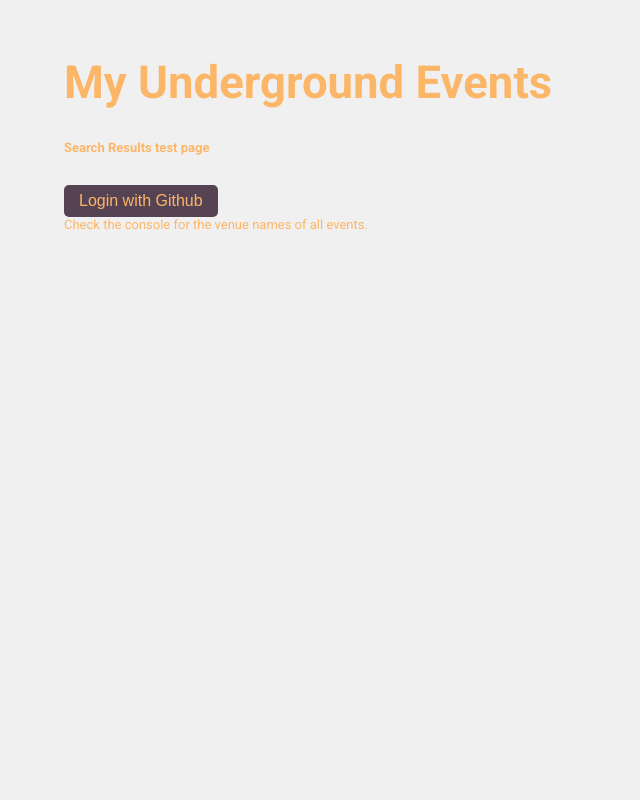
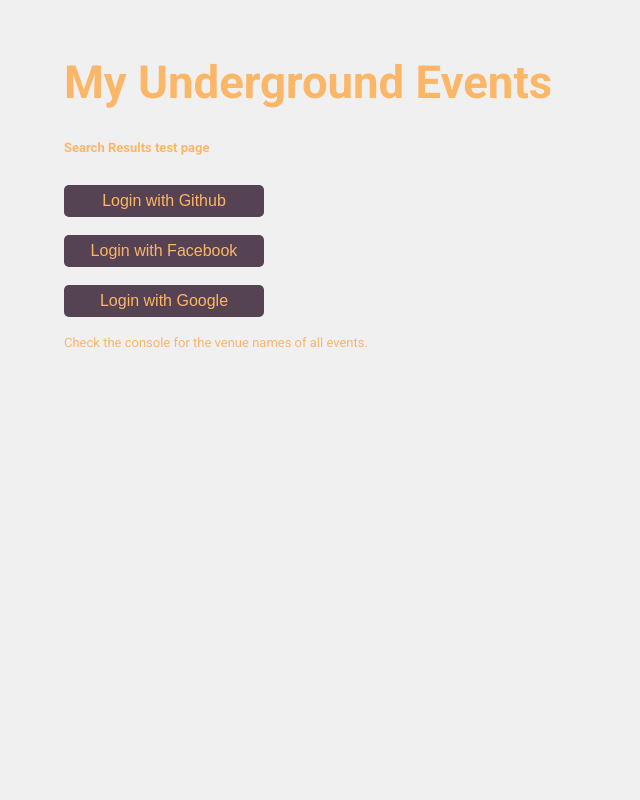
Before and after one commit to alkalinemusic/myundergroundeventAGAIN, a React (Vite) app: page / in a window 1280 px wide. Shown: the top 800 px of the page, without its empty margins (0-640 px from the left). Built offline with nearby package versions, Linux system fonts and the light colour scheme; no server answers; the database is empty.

Commit message:
MUGE-14 | add buttons for facebook and google logins

```diff
--- a/src/CSS/Loginbutton.css
+++ b/src/CSS/Loginbutton.css
@@ -7,3 +7,15 @@
   font-style: normal;
   border-style: none;
 }
+
+.login-buttons {
+  background-color: var(--fourth-color);
+  color: var(--first-color);
+  padding: 7px 15px;
+  border-radius: 5px;
+  font-size: medium;
+  font-style: normal;
+  border-style: none;
+  margin-bottom: 18px;
+  width: 200px;
+}
--- a/src/components/LoginButton.jsx
+++ b/src/components/LoginButton.jsx
@@ -49,6 +49,18 @@
     });
   };
 
+  const facebookLogin = async () => {
+    await supabase.auth.signInWithOAuth({
+      provider: "facebook",
+    });
+  };
+
+  const googleLogin = async () => {
+    await supabase.auth.signInWithOAuth({
+      provider: "google",
+    });
+  };
+
   const logout = async () => {
     await supabase.auth.signOut();
   };
@@ -63,9 +75,24 @@
           </button>
         </div>
       ) : (
-        <button className="loginOut-buttons" onClick={githubLogin}>
-          Login with Github
-        </button>
+        <>
+          <div>
+            <button className="login-buttons" onClick={githubLogin}>
+              Login with Github
+            </button>
+          </div>
+          <div>
+            <button className="login-buttons" onClick={facebookLogin}>
+              Login with Facebook
+            </button>
+          </div>
+
+          <div>
+            <button className="login-buttons" onClick={googleLogin}>
+              Login with Google
+            </button>
+          </div>
+        </>
       )}
     </div>
   );
```
